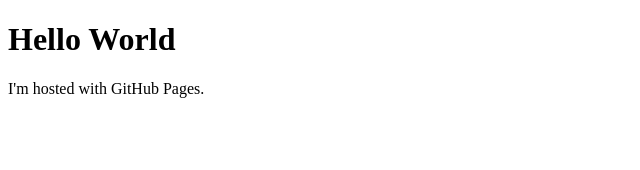
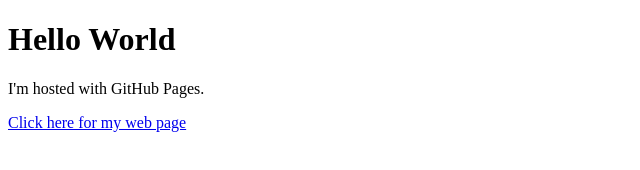
Before and after one commit to daryam22/daryam22.github.io, a plain HTML site: page index.html in a window 1280 px wide. Shown: the whole page, without its empty margins (0-640 px from the left). Drawn offline with Linux system fonts and the light colour scheme.

Commit message:
Update index.html

```diff
--- a/index.html
+++ b/index.html
@@ -3,6 +3,6 @@
 <body>
   <h1>Hello World</h1>
   <p>I'm hosted with GitHub Pages.</p>
-
+<p><a href="http://daryam22.github.io/WPD">Click here for my web page</a></p>
 </body>
 </html>
```
